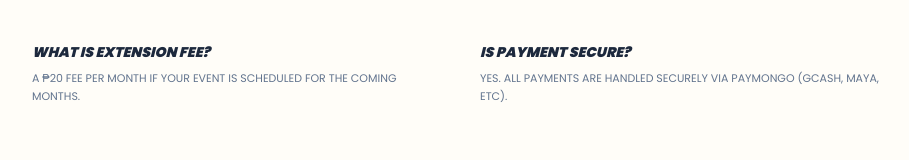
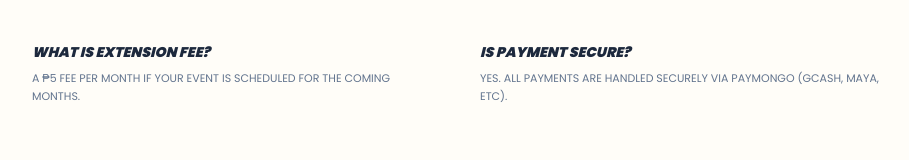
Before and after one commit to nomuu/nvitado-builder, a Next.js app: page /pricing in a window 1280 px wide. Shown: the part 1985-2145 px from the top of the page, without its empty margins (184-1093 px from the left). Built offline with nearby package versions, Linux system fonts and the light colour scheme.

Commit message:
Update page.tsx

```diff
--- a/app/pricing/page.tsx
+++ b/app/pricing/page.tsx
@@ -155,7 +155,7 @@ export default function PricingPage() {
           {[
             { q: "Why the 1-week rule?", a: "To ensure system stability and give you enough time to your guests to view the link." },
             { q: "Can I edit design?", a: "No. Design is locked on publish. Details can be edited max 5 times (2 free, 3 paid)." },
-            { q: "What is extension fee?", a: "A ₱20 fee per month if your event is scheduled for the coming months." },
+            { q: "What is extension fee?", a: "A ₱5 fee per month if your event is scheduled for the coming months." },
             { q: "Is payment secure?", a: "Yes. All payments are handled securely via PayMongo (GCash, Maya, etc)." }
           ].map((item, i) => (
             <div key={i} className="space-y-2">
```
